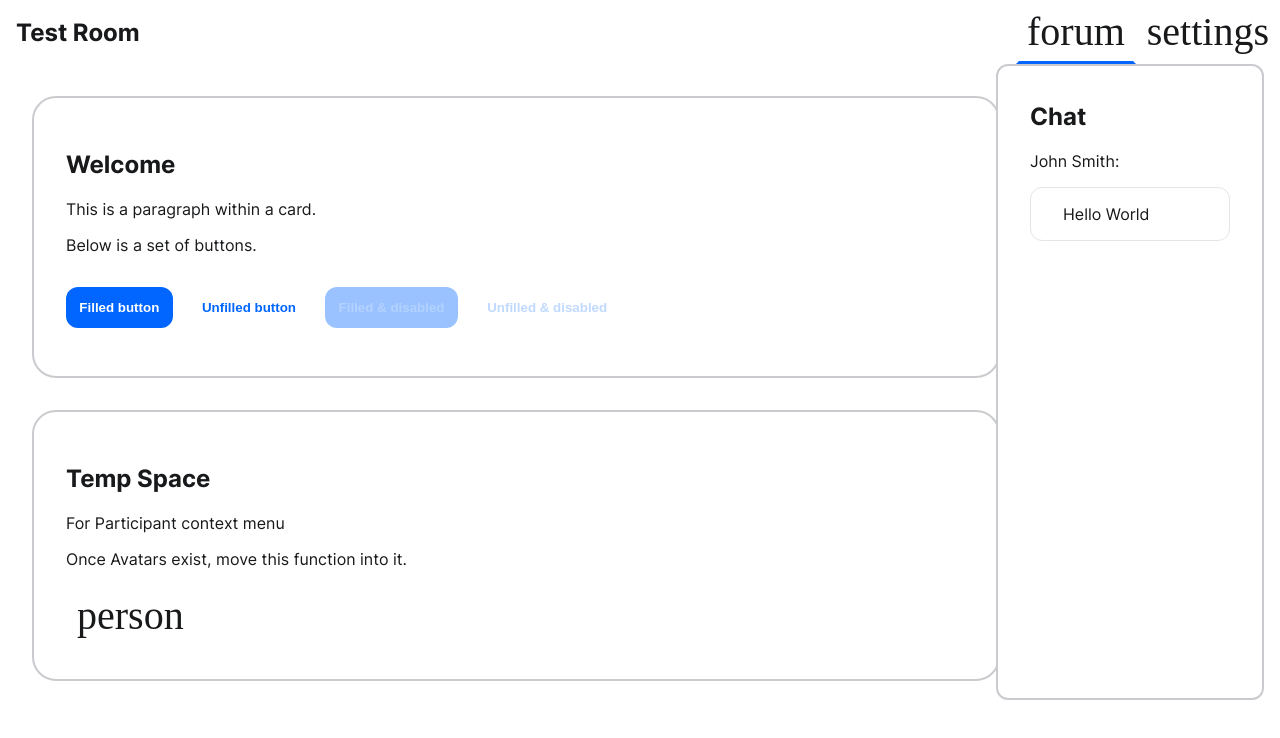
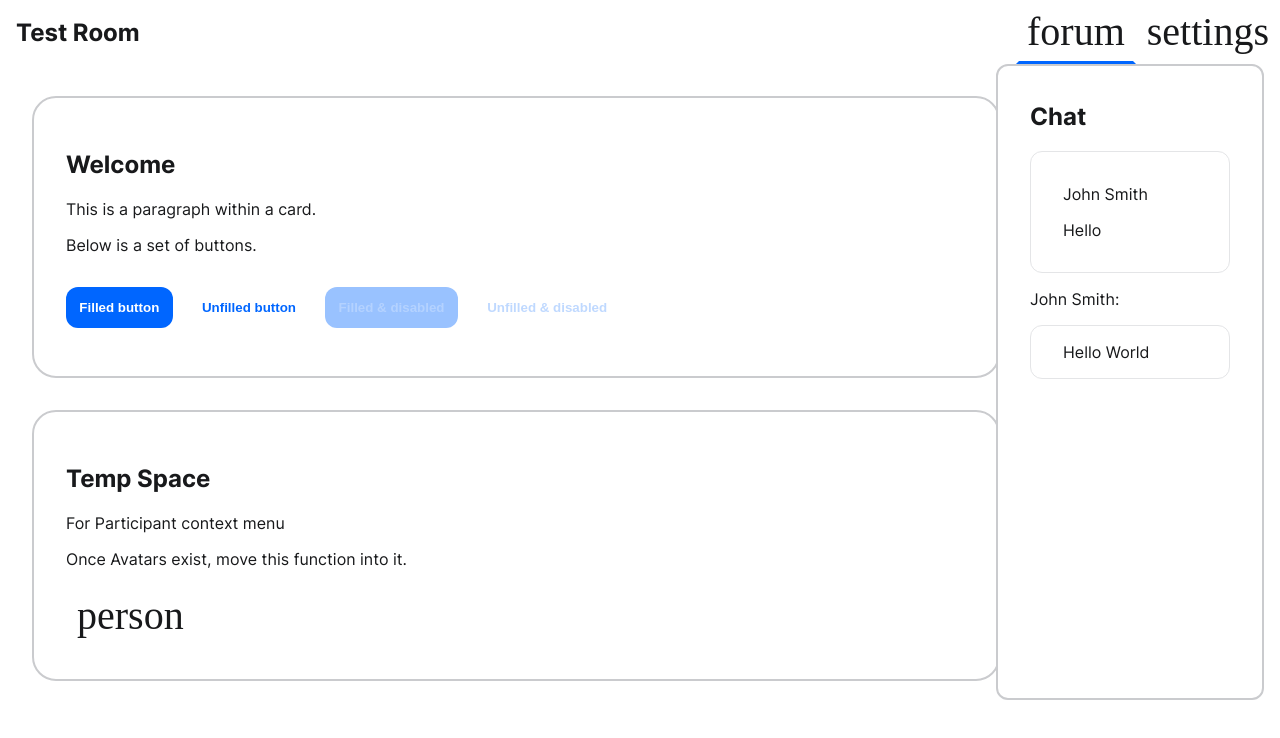
Before and after one commit to arbabf/next-gen-virtual-classroom, a Next.js app in the folder source/frontend/: page / in a window 1280 px wide. Both pictures are taken after a click on the element "forum". Shown: the top 738 px of the page. Built offline with nearby package versions, Linux system fonts and the light colour scheme; a web font is replaced by a local one.

Commit message:
Chat: Basic list props for ChatDisplay

```diff
--- a/source/frontend/components/chat/ChatDisplay.tsx
+++ b/source/frontend/components/chat/ChatDisplay.tsx
@@ -1,13 +1,24 @@
 import { Component } from 'react';
 import Card from '../common/card/card';
+import { ChatMessage as Message } from '../../entities/chat/ChatMessage';
 
-export default class AppSettings extends Component {
-    render() {
+type ChatDisplayProps = {
+	messages: Message[];
+}
+
+export default class ChatDisplay extends Component<ChatDisplayProps> {
+	render() {
 		return (
 			<>
+				{this.props.messages.map((message) => (
+					<Card key={message.id}>
+						<p>{message.sender.name}</p>
+						<p>{message.message}</p>
+					</Card>
+				))}
 				<section>
-                    <p>John Smith:</p>
-                    <Card>Hello World</Card>
+					<p>John Smith:</p>
+					<Card>Hello World</Card>
 
 				</section>
 
--- a/source/frontend/components/chat/ChatUI.tsx
+++ b/source/frontend/components/chat/ChatUI.tsx
@@ -1,5 +1,6 @@
 import { Component } from 'react';
-import { User } from '../../entities/User';
+import { ChatMessage } from '../../entities/chat/ChatMessage';
+import { testUser, User } from '../../entities/User';
 import ChatDisplay from './ChatDisplay';
 import styles from './ChatUI.module.css';
 
@@ -26,7 +27,7 @@ export default class chatUI extends Component<chatUIProps> {
 		return (
 			<div className={classes}>
 				<h2>Chat</h2>
-				<ChatDisplay />
+				<ChatDisplay messages={[new ChatMessage(testUser, "Hello")]} />
 			</div>
 		);
 	}
--- /dev/null
+++ b/source/frontend/entities/chat/ChatMessage.ts
@@ -0,0 +1,12 @@
+import { testUser, User } from "../User";
+
+export class ChatMessage {
+	id = "0";
+	sender = testUser;
+	message = "";
+
+	constructor(sender: User, message: string) {
+		this.sender = sender;
+		this.message = message;
+	}
+}
```
